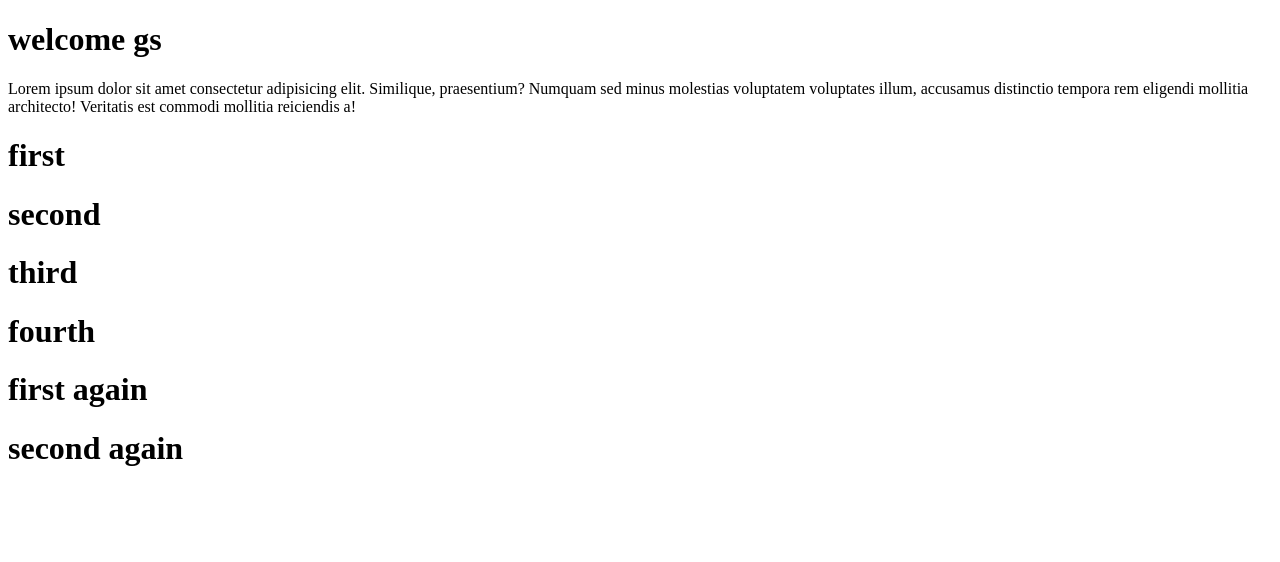
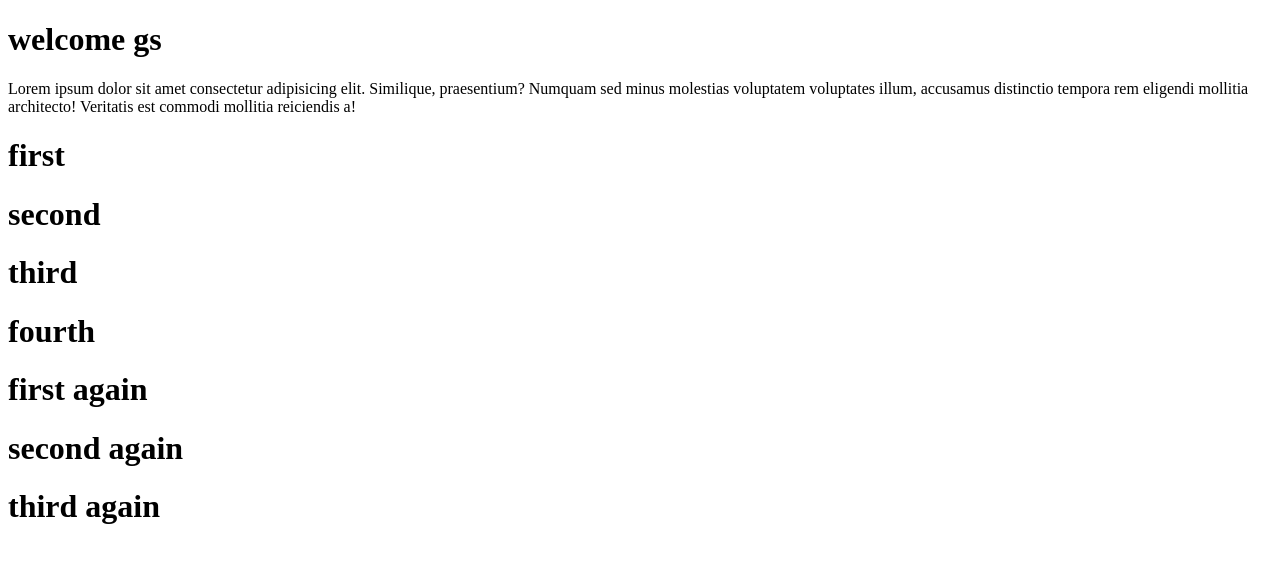
Before and after one commit to Amjdkhalel500/lec7g1, a plain HTML site: page index.html in a window 1280 px wide. Drawn offline with Linux system fonts and the light colour scheme.

Commit message:
change third again master

```diff
--- a/index.html
+++ b/index.html
@@ -19,6 +19,7 @@
     <h1>fourth</h1>
     <h1>first again</h1>
     <h1>second again</h1>
+    <h1>third again</h1>
 </body>
 
 </html>
```
